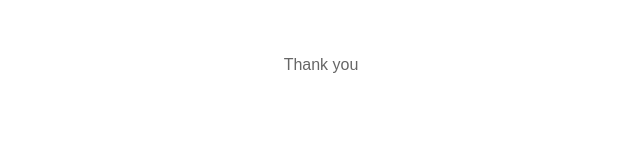
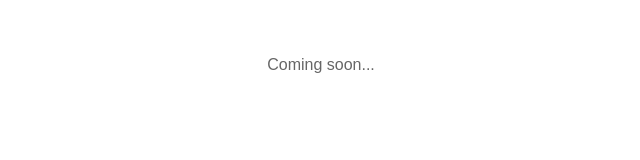
Before and after one commit to ML-Bench/ML-Bench.github.io, a plain HTML site: page index.html in a window 1280 px wide. Shown: the full height of the page, 319-959 px from the left. Drawn offline with Linux system fonts and the light colour scheme.

Commit message:
Update index.html

```diff
--- a/index.html
+++ b/index.html
@@ -22,7 +22,7 @@
 <body>
 
 
-    <p>Thank you </p>
+    <p> Coming soon... </p>
 
 </body>
 </html>
```
